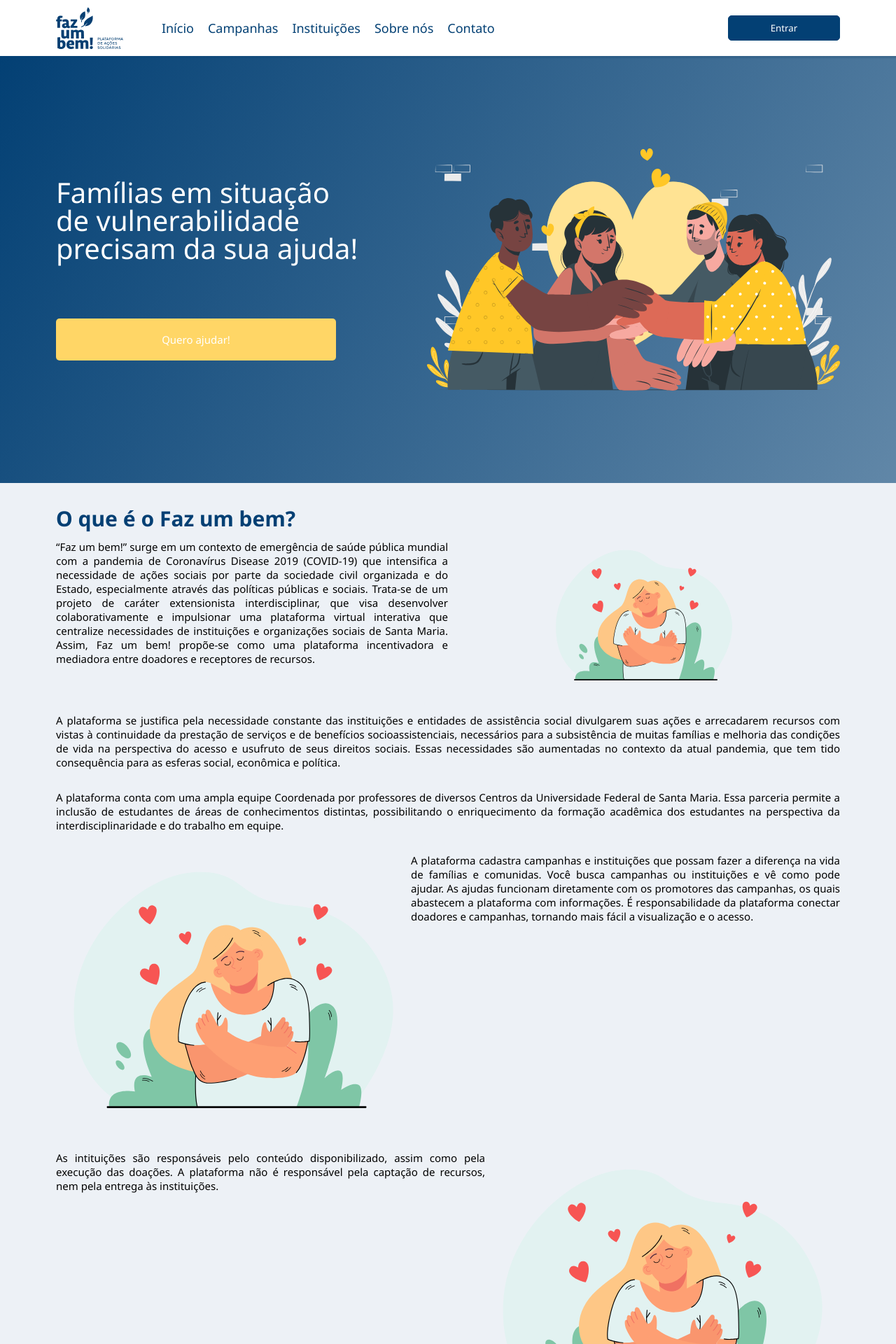
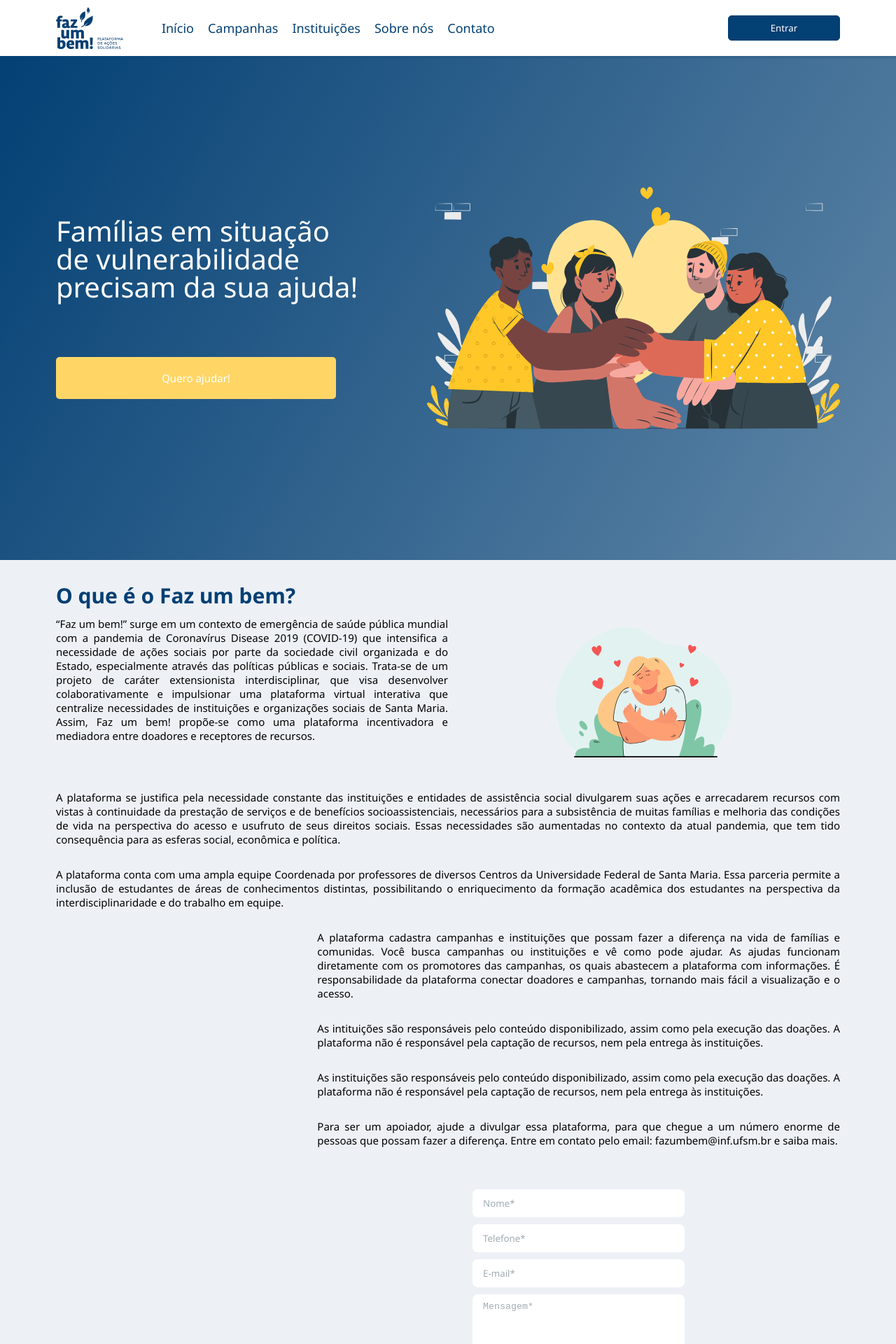
Before and after one commit to Faz-um-bem/frontend, a Next.js app: page / in a window 1280 px wide. Shown: the top 1920 px of the page at 70% size. Built offline with nearby package versions, Linux system fonts and the light colour scheme.

Commit message:
Corrigindo página inicial

```diff
--- a/src/pages/index.tsx
+++ b/src/pages/index.tsx
@@ -84,7 +84,7 @@ export default function Home() {
           </ContentFullText>
 
           <ContentImageLeft>
-            <img src="/imgs/hugging.svg" alt="" />
+            <span />
             <p>
               A plataforma cadastra campanhas e instituições que possam fazer a
               diferença na vida de famílias e comunidas. Você busca campanhas ou
@@ -96,18 +96,18 @@ export default function Home() {
             </p>
           </ContentImageLeft>
 
-          <ContentImageRight>
+          <ContentImageLeft>
+            <span />
             <p>
               As intituições são responsáveis pelo conteúdo disponibilizado,
               assim como pela execução das doações. A plataforma não é
               responsável pela captação de recursos, nem pela entrega às
               instituições.
             </p>
-            <img src="/imgs/hugging.svg" alt="" />
-          </ContentImageRight>
+          </ContentImageLeft>
 
           <ContentImageLeft>
-            <img src="/imgs/hugging.svg" alt="" />
+            <span />
             <p>
               As instituições são responsáveis pelo conteúdo disponibilizado,
               assim como pela execução das doações. A plataforma não é
@@ -116,17 +116,17 @@ export default function Home() {
             </p>
           </ContentImageLeft>
 
-          <ContentImageRight>
+          <ContentImageLeft>
+            <span />
             <p>
               Para ser um apoiador, ajude a divulgar essa plataforma, para que
               chegue a um número enorme de pessoas que possam fazer a diferença.
               Entre em contato pelo email: fazumbem@inf.ufsm.br e saiba mais.
             </p>
-            <img src="/imgs/hugging.svg" alt="" />
-          </ContentImageRight>
+          </ContentImageLeft>
 
           <ContentImageLeft>
-            <img src="/imgs/hugging.svg" alt="" />
+            <span />
 
             <FormContainer id="contact">
               <InputContent placeholder="Nome*" />
--- a/src/pages/styles.ts
+++ b/src/pages/styles.ts
@@ -11,13 +11,15 @@ export const Container = styled.div`
 `;
 
 export const Wrapper = styled.div`
-  min-height: calc(100vh - 8rem - 6rem - 5rem);
+  min-height: calc(100vh - 8rem);
   width: 100%;
   background: linear-gradient(120deg, #034074, rgba(3, 64, 115, 0.6));
 
   display: flex;
   flex-direction: column;
   align-items: center;
+
+  padding: 2.5rem 0;
 `;
 
 export const Content = styled.main`
```
